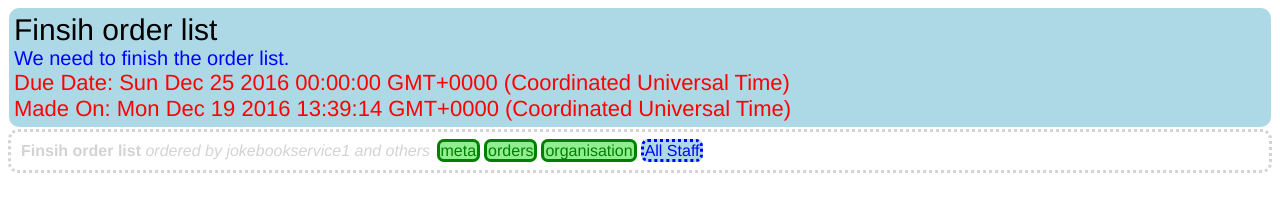
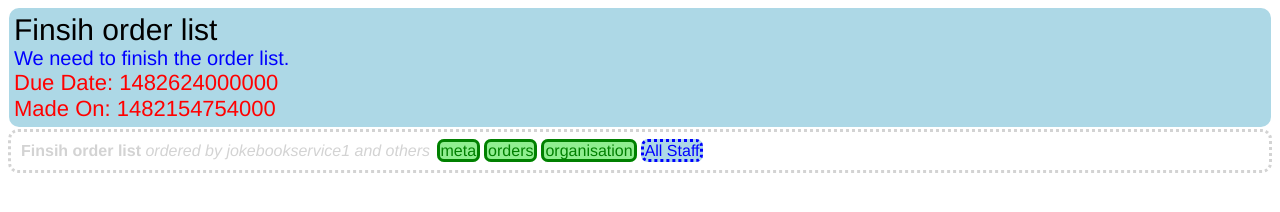
Before and after one commit to OrderList/OrderList.github.io, a plain HTML site: page index.html in a window 1280 px wide. Both pictures are taken after a click on the element 640 px from the left and 123 px from the top of the page. Drawn offline with Linux system fonts and the light colour scheme.

```diff
--- a/index.html
+++ b/index.html
@@ -81,8 +81,8 @@
                                  el.addEventListener("click", function(){
                                    document.getElementsByClassName("title")[0].innerHTML = parsedData[i]["name"];
                                    document.getElementsByClassName("maintext")[0].innerHTML = parsedData[i]["desc"];
-                                   document.getElementsByClassName("info")[0].innerHTML = `Due Date: ${new Date(parsedData[i]["due"])}
-                                   <br/>Made On: ${new Date(parsedData[i]["time"])}`;
+                                   document.getElementsByClassName("info")[0].innerHTML = `Due Date: ${parsedData[i]["due"]}
+                                   <br/>Made On: ${parsedData[i]["time"]}`;
                                  });
                                })(i);
                                el.className = "order";
```
